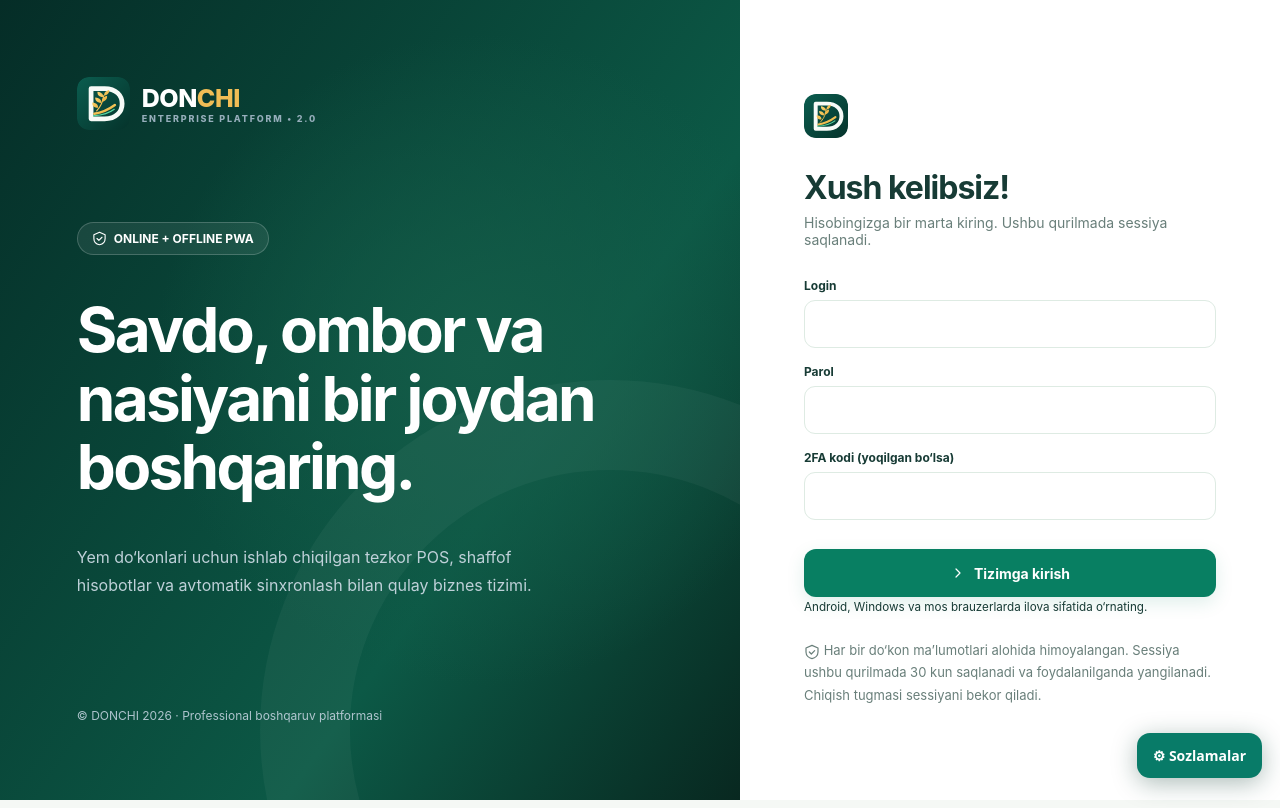
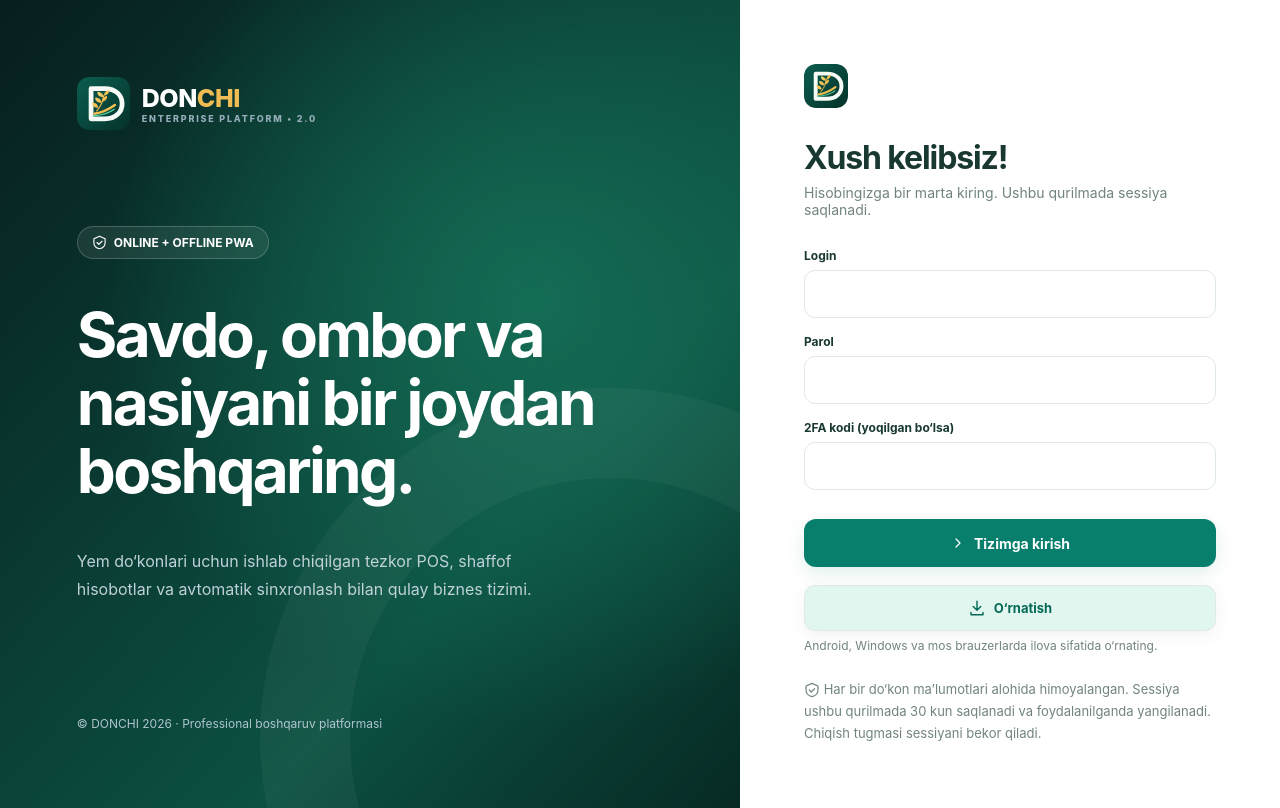
Before and after one commit to oybekabdurasulov431-ui/donchi-enterprise, a plain HTML site: page web/platform/index.html in a window 1280 px wide. Drawn offline with Linux system fonts and the light colour scheme; no server answers.

Commit message:
Link DONCHI 2 premium styles and cross-device PWA installer

```diff
--- a/web/platform/index.html
+++ b/web/platform/index.html
@@ -2,19 +2,21 @@
 <html lang="uz" data-theme="light">
 <head>
 <meta charset="utf-8"><meta name="viewport" content="width=device-width,initial-scale=1"><meta name="theme-color" content="#101e31">
-<meta name="description" content="DONCHI 1.0 Enterprise — yem do‘konlari uchun online/offline savdo boshqaruv tizimi">
-<title>DONCHI 1.0 Enterprise</title>
+<meta name="description" content="DONCHI 2.0 Enterprise — yem do‘konlari uchun online/offline savdo boshqaruv tizimi">
+<title>DONCHI 2.0 Enterprise</title>
 <link rel="icon" type="image/svg+xml" href="/icon.svg">
 <link rel="manifest" href="/manifest.webmanifest">
-<link rel="stylesheet" href="/style.css?v=1.1.0">
-<link rel="stylesheet" href="/platform-admin.css?v=1.2.2">
+<link rel="stylesheet" href="/style.css?v=2.0.0">
+<link rel="stylesheet" href="/platform-admin.css?v=2.0.0">
 <script src="/v5.js?v=1.1.0" defer></script>
 <script src="/platform-admin.js?v=1.2.0" defer></script>
-<script src="/app.js?v=1.2.3" defer></script>
+<script src="/app.js?v=2.0.0" defer></script>
+<link rel="stylesheet" href="/premium.css?v=2.0.0">
+<script src="/pwa-install.js?v=2.0.0" defer></script>
 </head>
 <body>
 <div id="app"><div class="boot"><div class="boot-logo"><img src="/icon.svg" alt="DONCHI"/></div><p>DONCHI yuklanmoqda...</p></div></div>
-<a href="/platform/settings.html" id="donchi-owner-settings" aria-label="Super Admin sozlamalari" style="position:fixed;right:18px;bottom:22px;z-index:99999;display:flex;gap:8px;align-items:center;background:#087b68;color:white;text-decoration:none;padding:13px 16px;border-radius:13px;box-shadow:0 5px 25px #103e3459;font:700 14px system-ui,-apple-system,Segoe UI,sans-serif">⚙ Sozlamalar</a>
+
 <div id="modal-root"></div><div id="toasts" aria-live="polite"></div>
 </body>
 </html>
```
